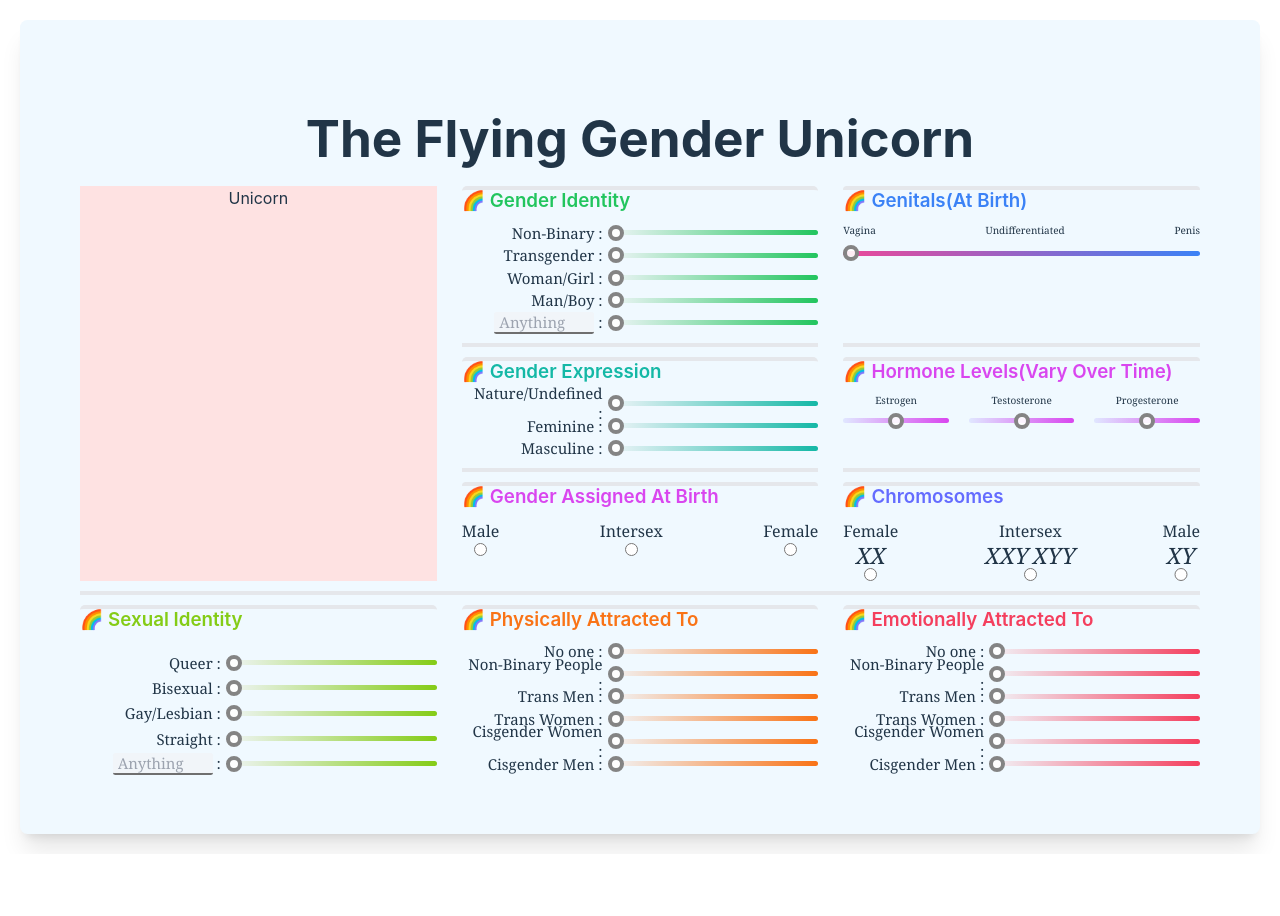
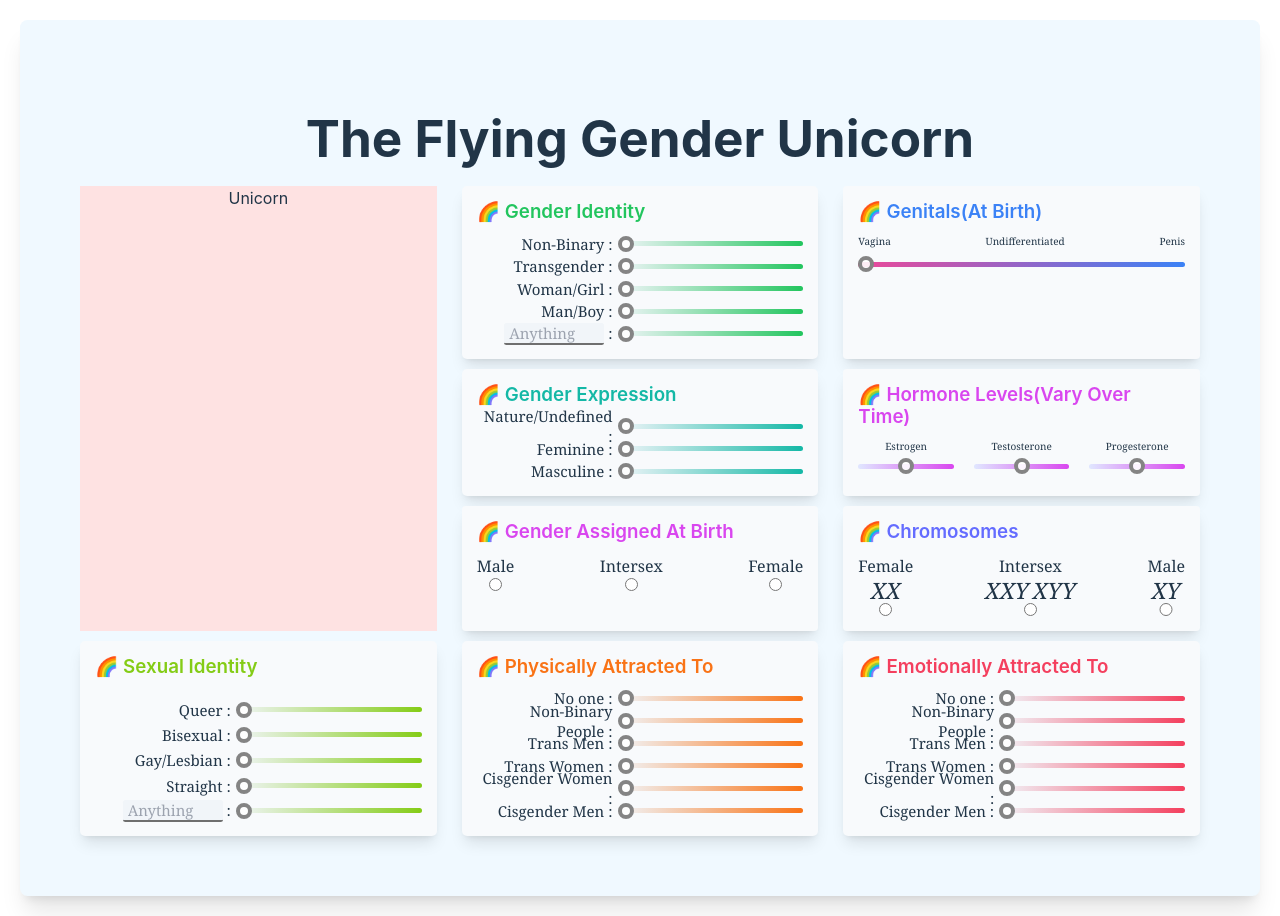
Before and after one commit to WuMianzhi/my-unique-gender, a Vue app: page / in a window 1280 px wide. Before the commit the page ends 854 px from the top, so only its background shows below. Built offline with nearby package versions, Linux system fonts and the light colour scheme.

Commit message:
responsive fix

```diff
--- a/src/components/Chromosomes.vue
+++ b/src/components/Chromosomes.vue
@@ -2,7 +2,7 @@
   <div class="bg-white p-12 rounded-md shadow-sm
   md:bg-white md:p-12 md:rounded-md md:shadow-md
               sm:bg-white sm:p-12 sm:rounded-md sm:shadow-md
-              lg:bg-transparent lg:p-0 lg:shadow-none">
+              lg:bg-slate-50 lg:p-6 lg:shadow-lg">
     <h2 class="text-3xl mb-4 text-center lg:text-left">
       <a href="#" :class="['font-semibold',]"> &#x1F308 Chromosomes
       </a>
--- a/src/components/GenderAssignedAtBirth.vue
+++ b/src/components/GenderAssignedAtBirth.vue
@@ -2,7 +2,7 @@
   <div class="bg-white p-12 rounded-md shadow-sm
   md:bg-white md:p-12 md:rounded-md md:shadow-md
               sm:bg-white sm:p-12 sm:rounded-md sm:shadow-md
-              lg:bg-transparent lg:p-0 lg:shadow-none">
+              lg:bg-slate-50 lg:p-6 lg:shadow-lg">
     <h2 class="text-3xl text-center lg:text-left mb-4">
       <a href="#" :class="['font-semibold', `text-fuchsia-500`]"> &#x1F308 Gender Assigned At Birth
       </a>
--- a/src/components/Genitals.vue
+++ b/src/components/Genitals.vue
@@ -3,7 +3,7 @@
             bg-white p-12 rounded-md shadow-sm
             md:bg-white md:p-12 md:rounded-md md:shadow-md
               sm:bg-white sm:p-12 sm:rounded-md sm:shadow-md
-              lg:bg-transparent lg:p-0 lg:shadow-none">
+              lg:bg-slate-50 lg:p-6 lg:shadow-lg">
     <h2 class="text-3xl text-center lg:text-left mb-4">
       <a href="#" :class="['font-semibold', `text-blue-500`]"> &#x1F308 Genitals(At Birth)
       </a>
--- a/src/components/HormoneLevels.vue
+++ b/src/components/HormoneLevels.vue
@@ -2,7 +2,7 @@
   <div class="bg-white p-12 rounded-md shadow-sm
   md:bg-white md:p-12 md:rounded-md md:shadow-md
               sm:bg-white sm:p-12 sm:rounded-md sm:shadow-md
-              lg:bg-transparent lg:p-0 lg:shadow-none">
+              lg:bg-slate-50 lg:p-6 lg:shadow-lg">
     <h2 class="text-3xl text-center lg:text-left mb-4">
       <a href="#" :class="['font-semibold', `text-fuchsia-500`]"> &#x1F308 Hormone Levels(Vary Over Time)
       </a>
--- a/src/components/IdentityGroup.vue
+++ b/src/components/IdentityGroup.vue
@@ -2,9 +2,8 @@
   <div class="grid bg-white p-12 rounded-md shadow-sm
             sm:bg-white sm:p-12 sm:rounded-md sm:shadow-md
             md:bg-white md:p-12 md:rounded-lg md:shadow-lg
-              lg:bg-transparent lg:p-0 lg:shadow-none
-                   ">
-    <h2 class="md:text-center md:text-4xl  lg:text-3xl lg:text-left  mb-4 "> <a href="#"
+              lg:bg-slate-50 lg:p-6 lg:shadow-lg                   ">
+    <h2 class="md:text-center md:text-4xl lg:text-3xl lg:text-left  mb-4 "> <a href="#"
         :class="['font-semibold', `text-${mainColor}-500`]"> &#x1F308 {{
           groupTitle }}
       </a></h2>
--- a/src/pages/TheFlyingGenderUnicorn.vue
+++ b/src/pages/TheFlyingGenderUnicorn.vue
@@ -2,31 +2,26 @@
   <div class="bg-sky-50 rounded-xl shadow-xl md:p-24 ">
     <h1 class="text-left font-bold pb-8 pt-12 rainbow-text md:text-center">The Flying Gender Unicorn</h1>
     <div class="grid items-stretch divide-y-4
-                sm:gap-x-32 sm:gap-y-16
+                sm:gap-x-32 sm:gap-y-16 sm:divide-y-0
                 md:gap-x-32 md:gap-y-32
                 lg:grid-cols-3 lg:gap-x-10 lg:gap-y-4
                 ">
-      <div class="bg-red-100 lg:row-span-5 ">
+      <div class="bg-red-100 lg:row-span-3 ">
         Unicorn
       </div>
       <IdentityGroupVue :groupTitle="genderIdentity.title" :category="genderIdentity.category"
         :mainColor="genderIdentity.mainColor" />
       <GenitalsVue />
 
-      <div class="hidden sm:hidden md:hidden lg:block divide-line "></div>
-      <div class="hidden sm:hidden md:hidden lg:block divide-line "></div>
 
       <IdentityGroupVue :groupTitle="genderExpression.title" :category="genderExpression.category"
         :mainColor="genderExpression.mainColor" />
       <HormoneLevelsVue />
 
-      <div class="hidden sm:hidden md:hidden lg:block divide-line "></div>
-      <div class="hidden sm:hidden  md:hidden lg:block divide-line  "></div>
 
       <GenderAssignedAtBirthVue />
       <ChromosomesVue />
 
-      <div class="hidden sm:hidden md:hidden lg:block lg:col-span-3 divide-line "></div>
 
       <IdentityGroupVue :groupTitle="sexualIdentity.title" :category="sexualIdentity.category"
         :mainColor="sexualIdentity.mainColor" />
```
